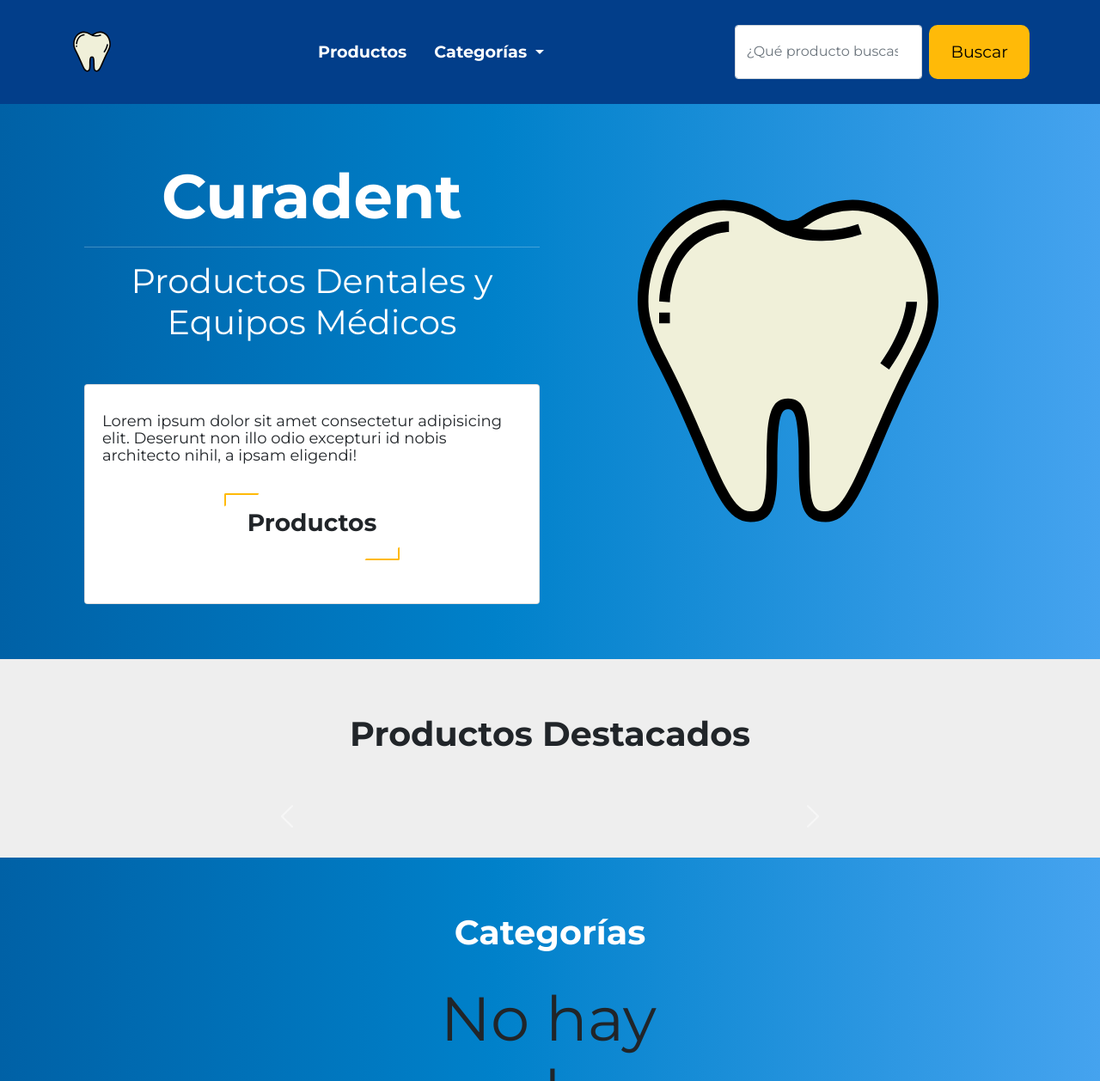
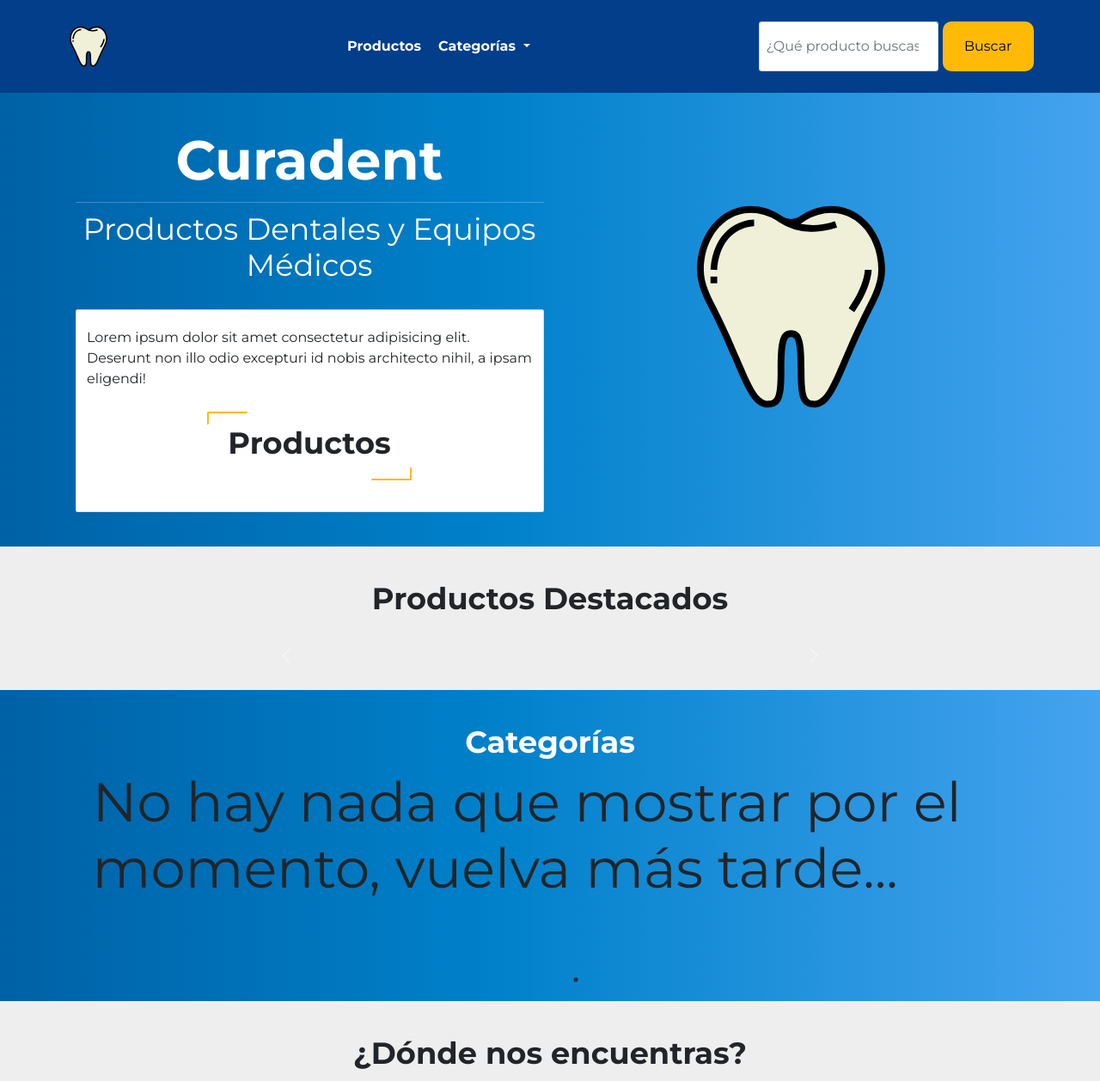
Before and after one commit to IsraGlezP/pdem, a Django app: template pdem/templates/home/home.html in a window 1280 px wide. Shown: the top 1258 px of the page at 86% size. Run offline with Django 3.2, Linux system fonts and the light colour scheme; the template is opened without the code that fills it, so the values that code supplies are empty; some libraries are stand-ins or nearby versions.

Commit message:
Font size of html changed

```diff
--- a/pdem/static/css/home.css
+++ b/pdem/static/css/home.css
@@ -347,12 +320,9 @@
   background-color: transparent;
   cursor: pointer;
   outline: none;
-  font-size: 18px;
   margin: 1em 0.8em;
 }
-/* .hover-button.type1 {
-  color: #566473;
-} */
+
 .hover-button.type1.type1::after, .hover-button.type1.type1::before {
   content: "";
   display: block;
@@ -379,11 +351,8 @@
   border-top-color: var(--clr-secondary);
   border-left-color: var(--clr-secondary);
 }
+
 .hover-button.type1.type1:hover:after, .hover-button.type1.type1:hover:before {
   width: 100%;
   height: 100%;
 }
-
-a {
-  text-decoration: none;
-}
--- a/pdem/static/css/main.css
+++ b/pdem/static/css/main.css
@@ -18,32 +18,51 @@
 }
 
 html {
-    scroll-behavior: smooth;
+    font-size: 62.5%;
 }
 
 body {
     margin: 0;
     padding: 0;
-    font-size: 18px;
+    font-size: 1.6rem;
     font-family: "Montserrat", sans-serif;
-    line-height: 20px;
+    line-height: 1.5;
     background: linear-gradient(90deg, #0061A6 0%, #0081CA 45%, #45a3ef 100%);
 }
 
-a {
-    color: #fff;
-    font-weight: 700;
+h1 {
+    font-size: 5rem;
 }
 
-a:hover {
-    color: var(--clr-secondary);
+h2 {
+    font-size: 3rem;
+}
+
+h3 {
+    font-size: 2rem;
+}
+
+input.form-control {
+    font-size: 1.6rem;
+}
+
+.btn {
+    font-size: 1.6rem;
+    padding: 0.7em;
+}
+
+/* Navbar */
+
+.brand-img {
+    width: 5rem;
+    height: 5rem;
 }
 
 .sticky-nav {
     position: sticky;
     position: -webkit-sticky;
     top: 0px;
-    padding: 20px;
+    padding: 2rem;
     z-index: 1;
     -webkit-align-self: auto;
     -ms-flex-item-align: auto;
@@ -58,15 +77,15 @@ a:hover {
 
 .navbar-toggler {
     border: none;
-    padding: 10px 6px;
+    padding: 1rem 0.6rem;
     outline: none;
 }
 
 .navbar-toggler span {
     display: block;
-    width: 22px;
-    height: 2px;
-    border: 1px;
+    width: 2.2rem;
+    height: 0.2rem;
+    border: 0.1rem;
     background: #fff;
 }
 
@@ -80,9 +99,14 @@ a:hover {
 }
 
 .navbar-expand-lg .navbar-nav .nav-link {
+    color: #fff;
+    font-weight: 700;
     padding: 1.4rem 1rem;
-    font-size: 1.2rem;
     position: relative;
+}
+
+.navbar-expand-lg .navbar-nav .nav-link:hover {
+    color: var(--clr-secondary);
 }
 
 .navbar-expand-lg .navbar-nav .nav-link.active {
@@ -92,9 +116,9 @@ a:hover {
 .btn-search {
     background-color: var(--clr-secondary);
     color: #000;
-    border-radius: 10px;
-    padding: 1rem 1.5rem;
-    font-size: 1.2rem;
+    font-size: 1.6rem;
+    border-radius: 1rem;
+    padding: 1em 1.5em;
 }
 
 .btn-search:hover {
@@ -102,49 +126,34 @@ a:hover {
     color: #fff;
 }
 
-h1 {
-    font-size: 3rem;
-}
-
-h2 {
-    font-size: 2.44rem;
-}
-
-.brand-img {
-    width: 50px;
-    height: 50px;
-}
-
 ul {
     list-style: none;
 }
 
-.btn-outline-primary {
-    color: #faa307!important;
-    border-color: #faa307!important;
+ul.dropdown-menu {
+    font-size: 1.6rem;
 }
 
-.btn-outline-primary:hover {
-    background-color: #faa307!important;
-    color: #000!important;
-}
+/* Footer */
 
 footer {
-    padding: 30px 20px;
+    padding: 3rem 2rem;
     background: var(--clr-dark-02);
     background-image: url(/static/img/tooth-color.svg);
-    background-size: 15%;
+    background-size: 10%;
     background-repeat: no-repeat;
-    background-position: bottom center;
+    background-position: center center;
   }
 
 footer li {
-margin: 0 6px;
+margin: 0 0.6rem;
 }
 
 footer img {
-width: 30px;
+width: 3rem;
 }
+
+/* Media queries */
 
 @media screen and (min-width: 768px) {
     footer {
--- a/pdem/static/js/home.js
+++ b/pdem/static/js/home.js
@@ -3,9 +3,9 @@ $(document).ready(function(){
         dots: true,
         appendArrows: $(".nav-arrows"),
         arrows: true,
-        infinite: false,
+        infinite: true,
         speed: 300,
-        slidesToShow: 4,
+        slidesToShow: 1,
         slidesToScroll: 1,
         responsive: [
             // {
@@ -15,27 +15,27 @@ $(document).ready(function(){
             //         slidesToScroll: 1
             //     }
             // },
-            {
-                breakpoint: 1200,
-                settings: {
-                    slidesToShow: 3,
-                    slidesToScroll: 1
-                }
-            },
+            // {
+            //     breakpoint: 1200,
+            //     settings: {
+            //         slidesToShow: 3,
+            //         slidesToScroll: 1
+            //     }
+            // },
             {
                 breakpoint: 768,
-                settings: {
-                    slidesToShow: 2,
-                    slidesToScroll: 1
-                }
-            },
-            {
-                breakpoint: 480,
                 settings: {
                     slidesToShow: 1,
                     slidesToScroll: 1
                 }
-            }
+            },
+            // {
+            //     breakpoint: 480,
+            //     settings: {
+            //         slidesToShow: 1,
+            //         slidesToScroll: 1
+            //     }
+            // }
             // You can unslick at a given breakpoint now by adding:
             // settings: "unslick"
             // instead of a settings object
--- a/pdem/templates/base.html
+++ b/pdem/templates/base.html
@@ -73,7 +73,7 @@
     <footer class="mt-auto">
         <div class="container">
             <div class="row d-flex align-items-center text-white justify-content-around">
-                <div class="col-6">Copyright 2021</div>
+                <div class="col-6">Copyright&#169; 2021</div>
                 <div class="col-6">
                     <ul class="d-flex align-items-center m-0 justify-content-end">
                         <li>
--- a/pdem/templates/home/home.html
+++ b/pdem/templates/home/home.html
@@ -18,7 +18,7 @@
 
 <main>
     <!-- Business info -->
-    <div class="container business-info-container">
+    <div class="container">
         <!-- Title and image -->
         <div class="row p-3">
             <div class="col-12 col-md-7 col-lg-6 mt-5">
@@ -37,11 +37,9 @@
                                             Deserunt non illo odio excepturi id nobis architecto
                                             nihil, a ipsam eligendi!
                                         </p>
-                                        <!-- <a class="btn btn-lg button see-products-btn fw-bold w-100" href="{% url 'products' %}">
-                                            Cartera de productos
-                                        </a> -->
-                                        <a class="btn hover-button type1" href="{% url 'products' %}"><h3 class="fw-bold">Productos</h3></a>
-                                        <!-- <a class="hover-button"><span>Productos</span><em></em></a> -->
+                                        <a class="btn hover-button type1" href="{% url 'products' %}">
+                                            <h2 class="fw-bold">Productos</h2>
+                                        </a>
                                     </div>
                                 </div>
                             </div>
@@ -67,7 +65,7 @@
                             <h2 class="fw-bold">Productos Destacados</h2>
                         </div>
                     </div>
-                    <div class="row d-flex justify-content-center">
+                    <div class="row d-flex justify-content-center pb-3 px-3">
                         <div class="col-12 col-md-10 col-lg-8 my-5">
                             <div id="carouselExampleIndicators" class="carousel slide" data-bs-ride="carousel">
                                 <ol class="carousel-indicators">
@@ -97,11 +95,11 @@
                                             </div>
                                             <form class="carousel-caption d-block" method="GET" action="{% url 'products' %}">
                                                 <h2 class="fw-bold text-dark">{{ product.name }}</h2>
-                                                <p class="fs-5 text-dark">
+                                                <p class="text-dark">
                                                 {{ product.description }}
                                                 </p>
                                                 <input type="hidden" id="kword" name="kword" value="{{ product.name }}">
-                                                <button class="btn btn-color button see-products-btn fw-bold" type="submit">Ver más</button>
+                                                <button class="btn btn-color button see-products-btn fw-bold mb-3" type="submit">Ver más</button>
                                             </form>
                                         </div>
                                         {% else %}
@@ -113,11 +111,11 @@
                                             </div>
                                             <form class="carousel-caption d-block" method="GET" action="{% url 'products' %}">
                                                 <h2 class="fw-bold text-dark">{{ product.name }}</h2>
-                                                <p class="fs-5 text-dark">
+                                                <p class="text-dark">
                                                 {{ product.description }}
                                                 </p>
                                                 <input type="hidden" id="kword" name="kword" value="{{ product.name }}">
-                                                <button class="btn btn-color button see-products-btn fw-bold" type="submit">Ver más</button>
+                                                <button class="btn btn-color button see-products-btn fw-bold mb-3" type="submit">Ver más</button>
                                             </form>
                                         </div>
                                         {% endif %}
@@ -168,10 +166,10 @@
                     </div>
 
                     <!-- Cards -->
-                    <div class="row py-3 px-lg-5 slider">
+                    <div class="row pb-3 px-3 px-lg-5 slider">
                         {% if object_list %}
                             {% for category in category_list %}
-                            <div class="card-category category-card px-3 pt-5 mx-3 anim" data-delay="0s">
+                            <div class="card-category category-card px-3 pt-5 mx-3 my-5 anim" data-delay="0s">
                                 <img src="{{ category.photo_main.url }}"/>
                                 <div class="info">
                                     <h3 class="fw-bold text-wrap category-title">{{ category.name }}</h3>
@@ -190,7 +188,7 @@
                     </div>
                     <!-- Ends cards -->
 
-                    <div class="row my-4">
+                    <div class="row pb-3 px-3">
                         <div class="col-12 nav-arrows d-flex justify-content-between anim" data-delay="0s">
                         </div>
                     </div>
@@ -211,8 +209,8 @@
                             <h2 class="my-0 fw-bold text-center" data-delay="0s">¿Dónde nos encuentras?</h2>
                         </div>
                     </div>
-                    <div class="row p-3 d-lg-flex justify-content-lg-center anim my-4" data-delay="0s">
-                        <div class="col-6 col-lg-4 px-md-5">
+                    <div class="row pb-3 p-3 d-lg-flex justify-content-lg-center anim" data-delay="0s">
+                        <div class="col-12 col-lg-4 my-5">
                             <iframe
                             src="https://www.google.com/maps/embed?pb=!1m18!1m12!1m3!1d3768.321370775378!2d-99.61408818405212!3d19.18116085364066!2m3!1f0!2f0!3f0!3m2!1i1024!2i768!4f13.1!3m3!1m2!1s0x85cd8c49e0651a11%3A0x526d75b5e1da56ae!2sLife%20Style%20Villas%20Del%20Campo!5e0!3m2!1sen!2smx!4v1615105379594!5m2!1sen!2smx"
                             loading="lazy"
@@ -220,7 +218,7 @@
                             height="200"
                             ></iframe>
                         </div>
-                        <div class="col-6 col-lg-4 d-flex flex-column justify-content-center px-md-5">
+                        <div class="col-12 col-lg-4 d-flex flex-column justify-content-center mb-5">
                             <p class="text-muted">Lorem ipsum dolor sit amet consectetur.</p>
                             <p class="text-muted">Teléfono</p>
                             <p class="text-muted">Correo</p>
```
Also changed, not shown: other parts of pdem/static/css/home.css (+11 -36 lines).
